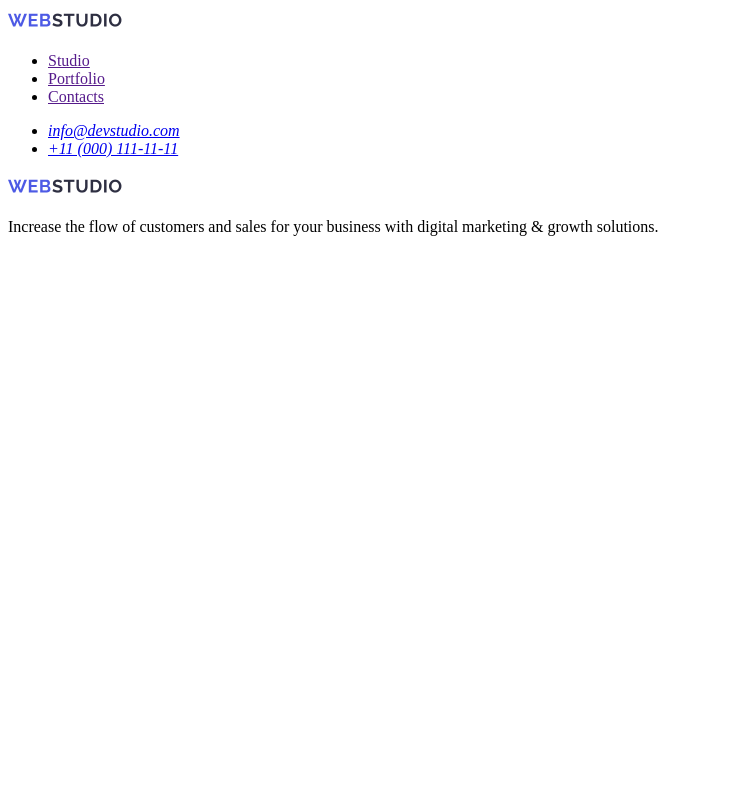
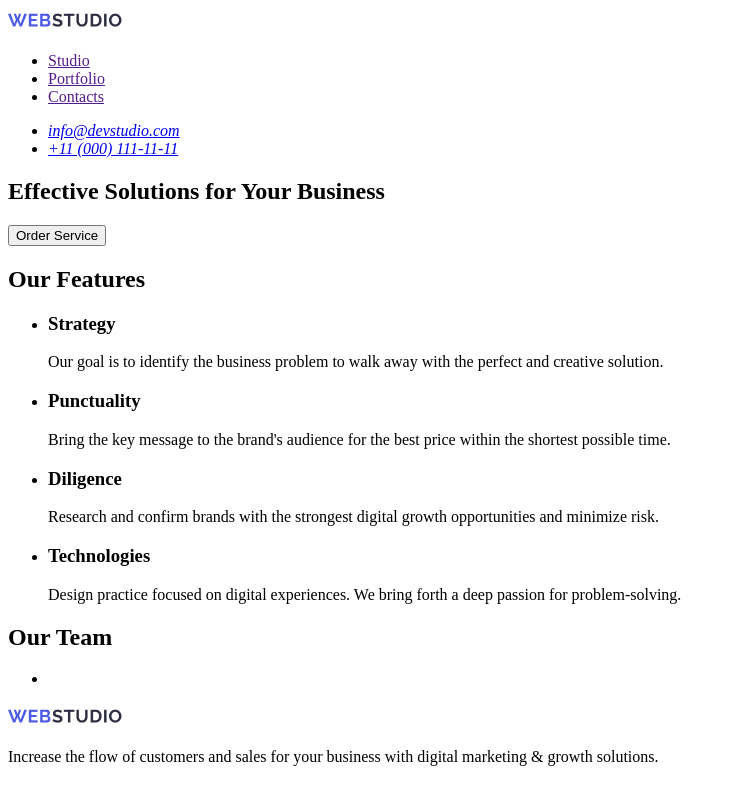
Before and after one commit to chaplyhinviacheslav-sys/goit-markup-hw-01, a plain HTML site: page index.html in a window 1280 px wide. Shown: the whole page, without its empty margins (0-732 px from the left). Drawn offline with Linux system fonts and the light colour scheme.

Commit message:
main started, 2 of 3 section built: button, our feature

```diff
--- a/index.html
+++ b/index.html
@@ -1,5 +1,5 @@
 <!DOCTYPE html>
-<html lang="ua">
+<html lang="en">
 <head>
     <meta charset="UTF-8">
     <meta name="WebStudio our team" content="">
@@ -11,7 +11,7 @@
             <img src="/images/Logo.png"
             width="115"
             height="24"
-            alt="логотип компанії WebStudio"/>
+            alt="logo of WebStudio company"/>
         </a>
         <ul>
             <li><a href="" target="_blank">Studio</a></li>
@@ -21,8 +21,7 @@
         <address>
             <ul>
                 <li>
-                    <a href="mailto:info@devstudio.com"
-                    target="_blank">info@devstudio.com</a>
+                    <a href="mailto:info@devstudio.com">info@devstudio.com</a>
                 </li>
                 <li>
                     <a href="tel:+110001111111">+11 (000) 111-11-11</a>
@@ -31,14 +30,57 @@
         </address>
     </header>
     <main>
+        <!--Order service section-->
+        <section>
+            <h1>Effective Solutions for Your Business</h1>
+            <button type="button">Order Service</button>
+        </section>
+        <!--Our features section-->
+        <section>
+            <h2>Our Features</h2>
+            <ul>
+                <li>
+                    <h3>Strategy</h3>
+                    <P>
+                        Our goal is to identify the business problem to walk away with the perfect and creative solution.
+                    </P>
+                </li>
+                <li>
+                    <h3>Punctuality</h3>
+                    <p>
+                        Bring the key message to the brand's audience for the best price within the shortest possible time.
+                    </p>
+                </li>
+                <li>
+                    <h3>Diligence</h3>
+                    <p>
+                        Research and confirm brands with the strongest digital growth opportunities and minimize risk.
+                    </p>
+                </li>
+                <li>
+                    <h3>Technologies</h3>
+                    <p>
+                        Design practice focused on digital experiences. We bring forth a deep passion for problem-solving.
+                    </p>
+                </li>
+            </ul>
+        </section>
+        <!--Our team section-->
+        <section>
+            <h2>Our Team</h2>
+            <ul>
+                <li>
 
+                </li>
+            </ul>
+        </section>
     </main>
     <a>
         <a href="./index.html" target="_blank">
             <img src="./images/Logo.png"
             width="115"
             height="24"
-            alt="логотип компанії WebStudio"/>
+            alt="logo of WebStudio company"/>
         </a>
         <p>
             Increase the flow of customers and sales for your business with digital marketing & growth solutions.
```
